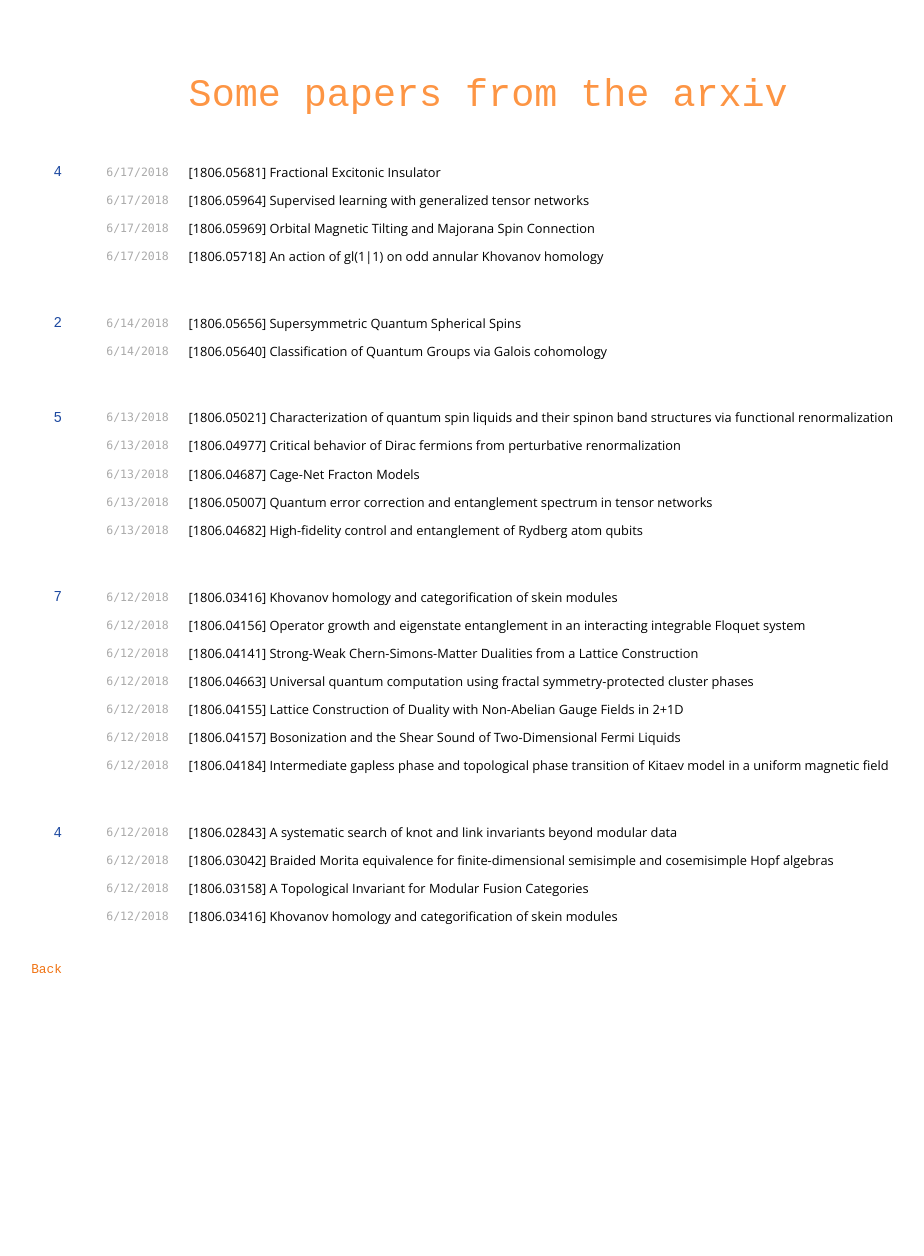
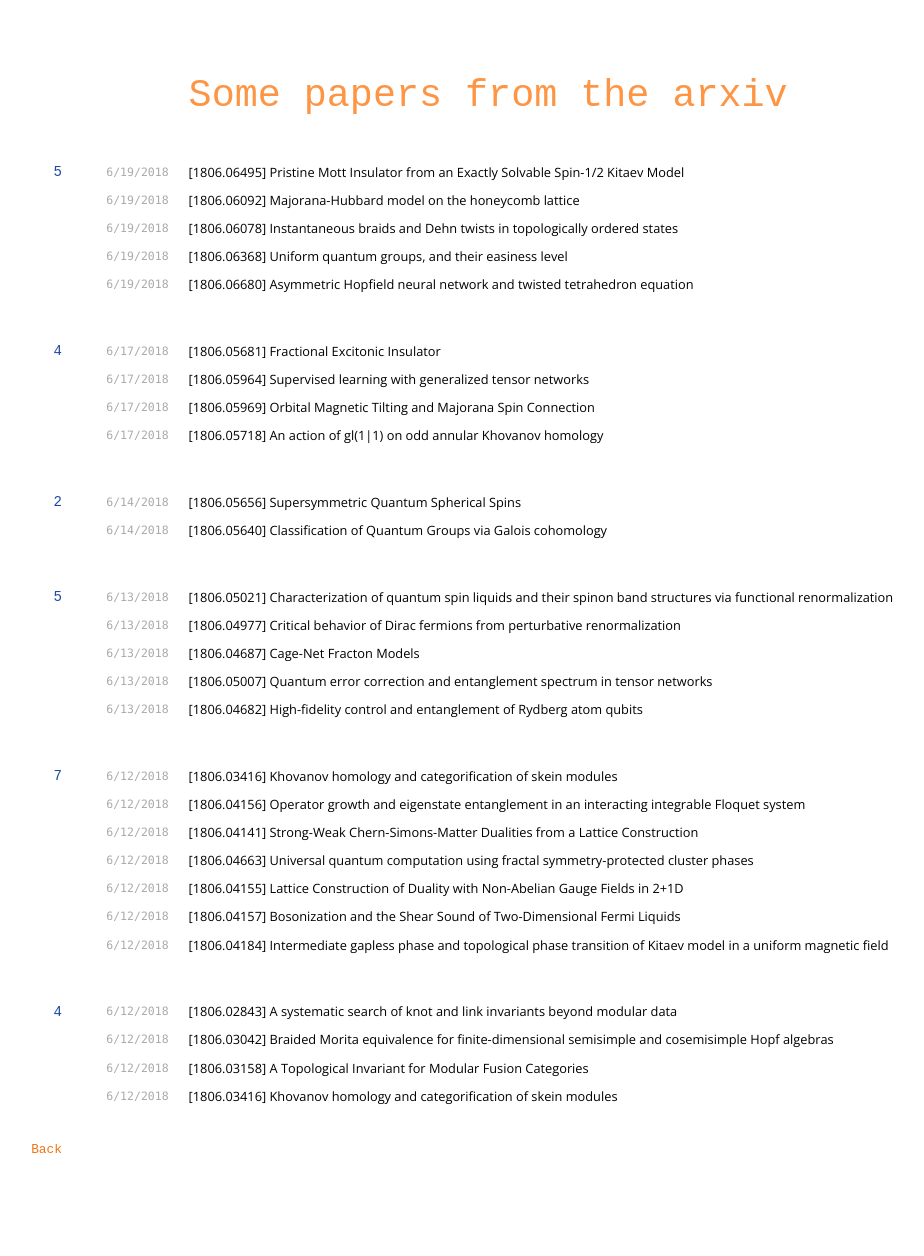
Before and after one commit to davidaasen/davidaasen.github.io, a Jekyll site: the page built from refsprime.md, in a window 1280 px wide. Shown: the whole page, without its empty margins (141-1065 px from the left). Built offline with Jekyll 4.4.1, drawn with Linux system fonts in a browser that asks for light colours; nearby versions of some CDN libraries; before the commit the page ends 1076 px from its top, so only the background shows below that.

Commit message:
Update refsprime.md

```diff
--- a/refsprime.md
+++ b/refsprime.md
@@ -4,6 +4,27 @@ title: some referencess
 ---
 
 # Some papers from the arxiv
+
+## 5
+`6/19/2018`
+ [[1806.06495] Pristine Mott Insulator from an Exactly Solvable Spin-1/2 Kitaev Model](https://arxiv.org/abs/1806.06495)
+
+
+`6/19/2018`
+ [[1806.06092] Majorana-Hubbard model on the honeycomb lattice](https://arxiv.org/abs/1806.06092)
+
+
+`6/19/2018`
+ [[1806.06078] Instantaneous braids and Dehn twists in topologically ordered states](https://arxiv.org/abs/1806.06078)
+
+
+`6/19/2018`
+ [[1806.06368] Uniform quantum groups, and their easiness level](https://arxiv.org/abs/1806.06368)
+
+
+`6/19/2018`
+ [[1806.06680] Asymmetric Hopfield neural network and twisted tetrahedron equation](https://arxiv.org/abs/1806.06680)
+
 
 ## 4
 `6/17/2018`
```
